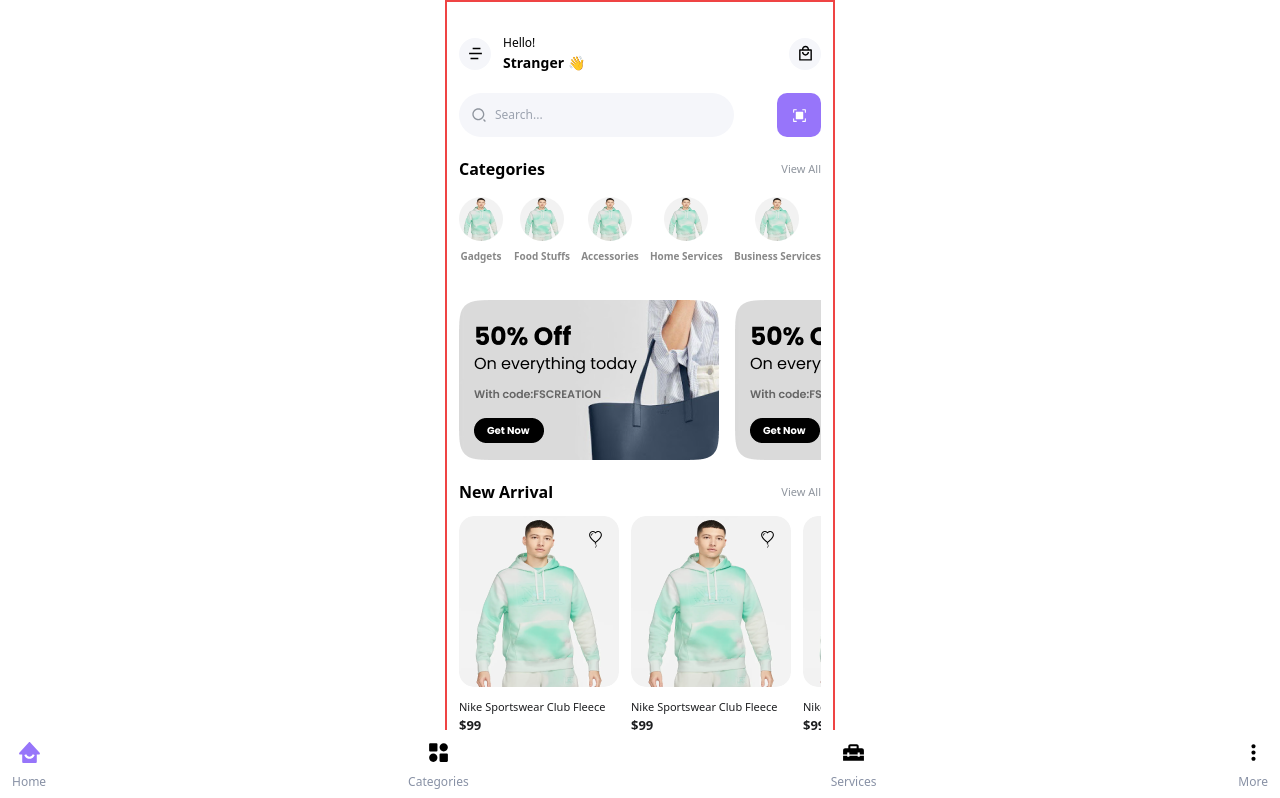
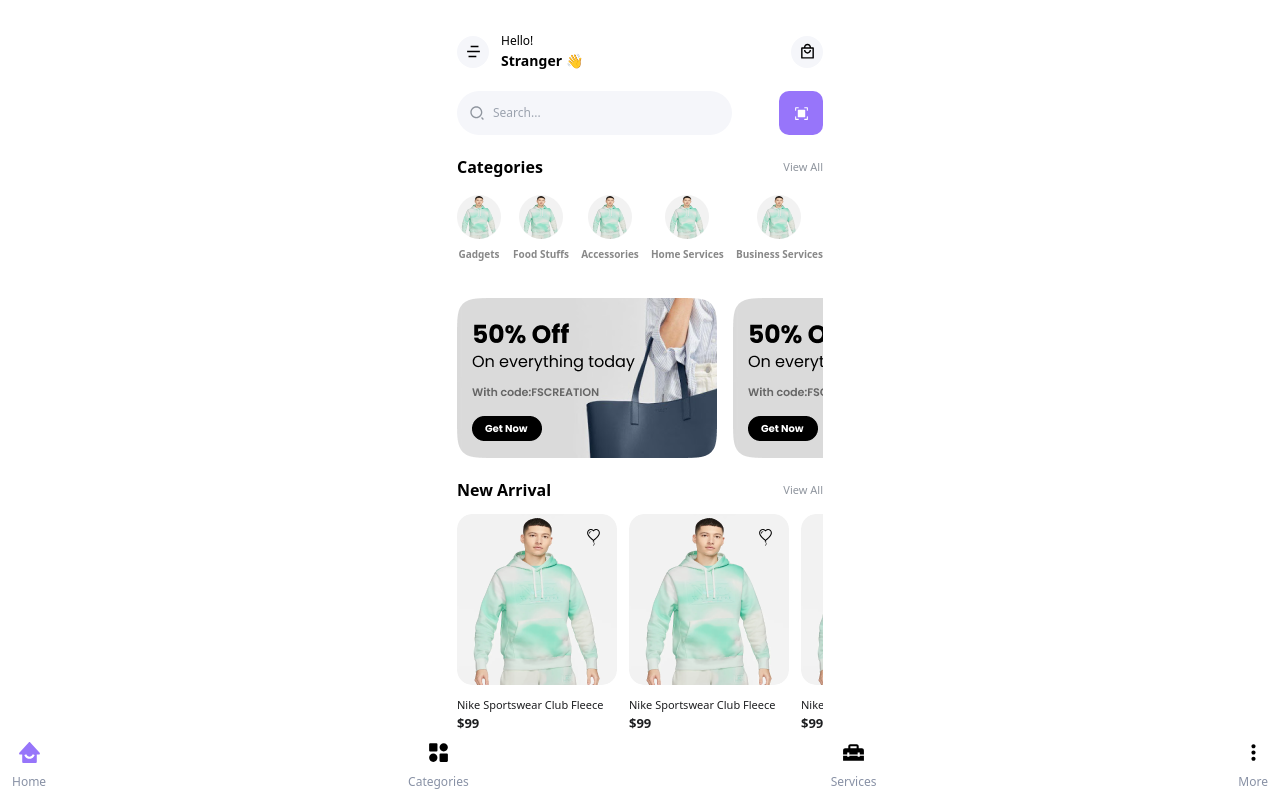
Before and after one commit to Teejay012/voom02, a React (Vite) app in the folder src/voom_frontend/: page / in a window 1280 px wide. Shown: the top 798 px of the page. Built offline with nearby package versions, Linux system fonts and the light colour scheme.

Commit message:
new commit

```diff
--- a/src/voom_frontend/src/App.jsx
+++ b/src/voom_frontend/src/App.jsx
@@ -18,7 +18,7 @@
 const App = () => {
   return (
     <Router>
-        <div className="max-w-[390px] h-full border-2 border-red-500 px-3 pt-3 relative mx-auto relative">
+        <div className="max-w-[390px] h-full px-3 pt-3 relative mx-auto relative">
 
             <Routes>
                 <Route path="/" element={<Home />} />
```
